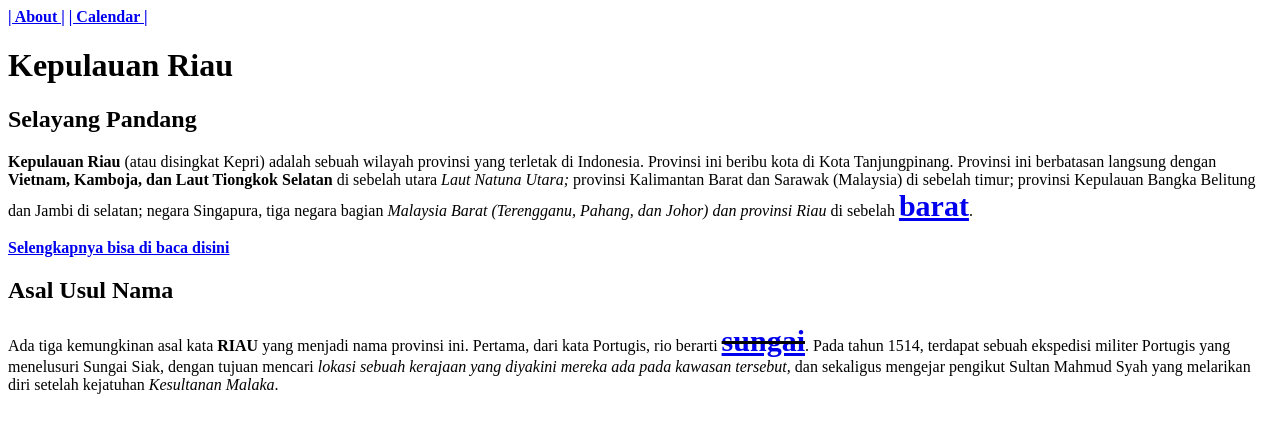
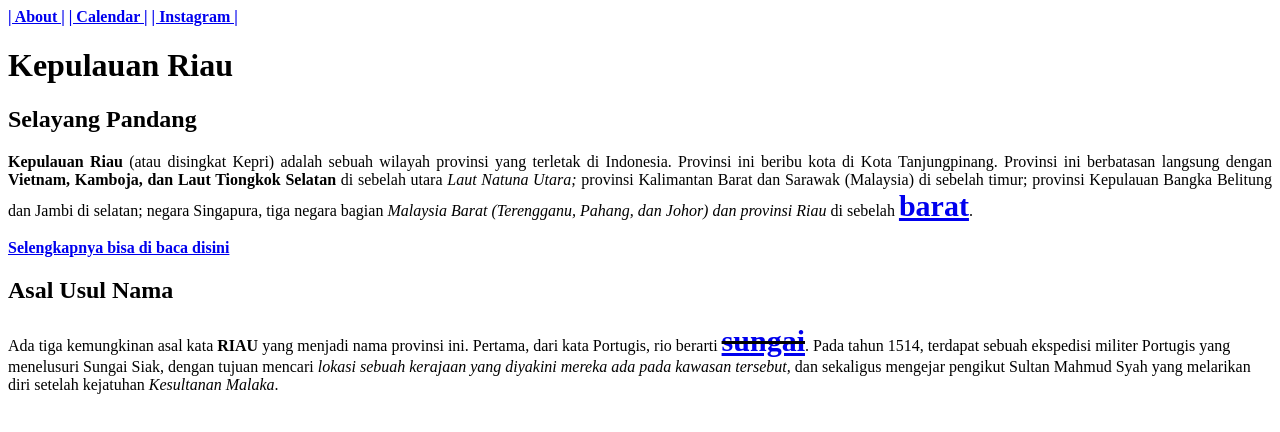
Before and after one commit to ariboss89/koda-b5-web2, a plain HTML site: page index.html in a window 1280 px wide. Drawn offline with Linux system fonts and the light colour scheme.

Commit message:
feat: adding route to instagram.html page

```diff
--- a/index.html
+++ b/index.html
@@ -10,11 +10,12 @@
     <nav>
       <a href="views/profil.html" target="_blank"><b>| About |</b></a>
       <a href="/views/calendar.html" target="_blank"><b>| Calendar |</b></a>
+      <a href="/views/instagram.html" target="_blank"><b>| Instagram |</b></a>
     </nav>
     <div>
       <h1>Kepulauan Riau</h1>
       <h2>Selayang Pandang</h2>
-      <p>
+      <p style="text-align: justify">
         <span style="font-weight: bold">Kepulauan Riau</span> (atau disingkat
         Kepri) adalah sebuah wilayah provinsi yang terletak di Indonesia.
         Provinsi ini beribu kota di Kota Tanjungpinang. Provinsi ini berbatasan
```
